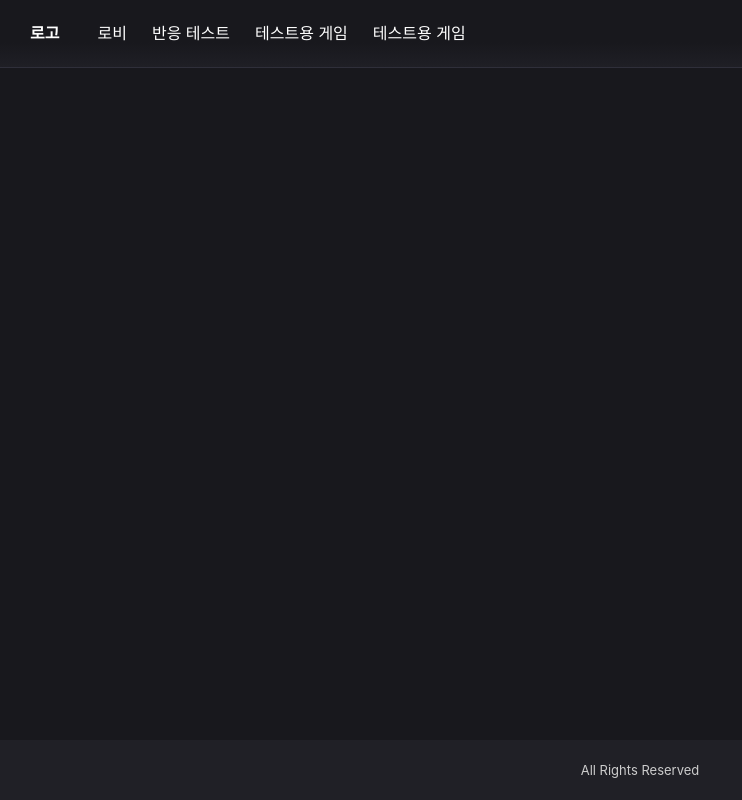
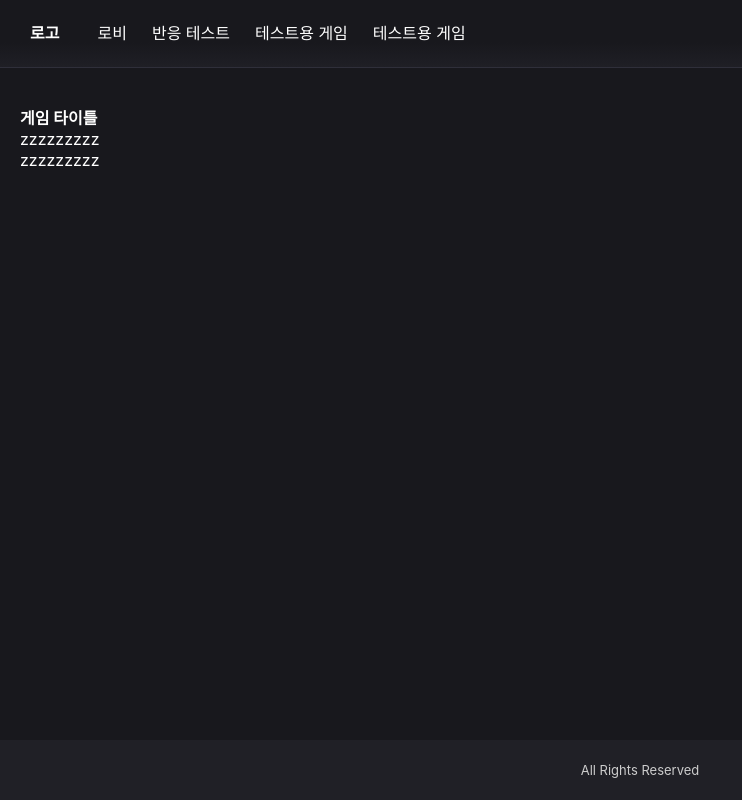
Before and after one commit to ddoniddoni/minigame, a Next.js app: page /lobby in a window 1280 px wide. Shown: the whole page, without its empty margins (0-742 px from the left). Built offline with nearby package versions, Linux system fonts and the light colour scheme.

Commit message:
[추가] 게임 룸 카드 진행 중

```diff
--- /dev/null
+++ b/app/(default-layout)/lobby/gameList.tsx
@@ -0,0 +1,18 @@
+import RoomGridView from './roomGridView';
+
+export default function GameList() {
+  //       if (isLoading || !data) {
+  //     return (
+  //       <ul className="list-rooms none">
+  //         <li>
+  //           <Loading block size="sm" />
+  //         </li>
+  //       </ul>
+  //     );
+  //   }
+  return (
+    <>
+      <RoomGridView />
+    </>
+  );
+}
--- a/app/(default-layout)/lobby/page.tsx
+++ b/app/(default-layout)/lobby/page.tsx
@@ -1,3 +1,14 @@
+import GameList from './gameList';
+
 export default function LobbyPage() {
-  return <div className="page-inner-contents"></div>;
+  return (
+    <div className="page-inner-contents page-game-list">
+      <header>
+        <div className="title">
+          <h1 className="lobby-title">게임 타이틀</h1>
+        </div>
+      </header>
+      <GameList />
+    </div>
+  );
 }
--- /dev/null
+++ b/app/(default-layout)/lobby/roomGridView.tsx
@@ -0,0 +1,53 @@
+'use client';
+import { useEffect, useState } from 'react';
+
+import { AnimatePresence, motion } from 'framer-motion';
+import GameCard from '@ui/@molecules/game-card/gameCard';
+
+type Room = {
+  key: number;
+  gamecode: string;
+};
+
+export default function RoomGridView() {
+  const [rooms, setRooms] = useState<Room[]>([]);
+  useEffect(() => {
+    setRooms([
+      {
+        key: 0,
+        gamecode: 'reaction',
+      },
+      {
+        key: 1,
+        gamecode: 'reaction2',
+      },
+    ]);
+  }, []);
+  return (
+    <AnimatePresence>
+      <motion.ul className={`list-rooms grid`} data-room-view={'grid'}>
+        {rooms.length > 0 ? (
+          <>
+            {rooms.map((item, index) => {
+              const { key, gamecode } = item;
+              return (
+                <motion.li
+                  key={`${gamecode}:${index}`}
+                  initial={{ opacity: 0, y: 100 }}
+                  animate={{ opacity: 1, y: 0 }}
+                  transition={{
+                    delay: index * 0.03,
+                  }}
+                >
+                  <GameCard />
+                </motion.li>
+              );
+            })}
+          </>
+        ) : (
+          <li className="none">방 없음</li>
+        )}
+      </motion.ul>
+    </AnimatePresence>
+  );
+}
--- a/app/assets/styles/@abstracts/_functions.scss
+++ b/app/assets/styles/@abstracts/_functions.scss
@@ -1,10 +1,6 @@
+@use 'sass:map';
 @use 'sass:math';
 
-/*
-	functions
-*/
-
-/* z-index */
 $z-layers: (
   'modal': 1000,
   'modaless': 900,
@@ -16,19 +12,22 @@ $z-layers: (
   'bottomless-pit': -10000,
 );
 
+// z-index 헬퍼
 @function z($layer) {
-  @if not map-has-key($z-layers, $layer) {
+  @if not map.has-key($z-layers, $layer) {
     @warn "No layer found for `#{$layer}` in $z-layers map. Property omitted.";
+    @return null; // 안전 가드
   }
 
-  @return map-get($z-layers, $layer);
+  @return map.get($z-layers, $layer);
 }
 
-/* rem */
+/* rem 변환 */
 @function rem($pixels, $context: 16) {
   @return #{math.div($pixels, $context)}rem;
 }
 
+/* em 변환 */
 @function em($pixels, $context: 16) {
   @return #{math.div($pixels, $context)}em;
 }
--- a/app/assets/styles/@abstracts/_mixins.scss
+++ b/app/assets/styles/@abstracts/_mixins.scss
@@ -1,6 +1,7 @@
 @use 'sass:math';
 @use 'sass:map';
 @use 'sass:meta';
+@use 'sass:string';
 
 @use '../@variables' as *;
 @use './functions' as *;
@@ -152,7 +153,7 @@ $breakpoints: (
   @if $raw-query {
     $query: if(
       meta.type-of($raw-query) == 'string',
-      unquote($raw-query),
+      string.unquote($raw-query),
       meta.inspect($raw-query)
     );
 
--- /dev/null
+++ b/app/assets/styles/@molecules/@room/_index.scss
@@ -0,0 +1,69 @@
+@keyframes shine {
+  0% {
+    opacity: 1;
+  }
+  40% {
+    opacity: 1;
+  }
+  100% {
+    left: 60%;
+    opacity: 0;
+  }
+}
+
+.game-card {
+  user-select: none;
+  overflow: hidden;
+  position: relative;
+  display: grid;
+  grid-template-columns: 1fr;
+  grid-template-rows: 1fr auto;
+  border-radius: 8px;
+  border: 1px solid #353535;
+  outline: 2px solid transparent;
+  background-color: #18181d;
+  box-shadow: 0px 4px 8px rgba(0, 0, 0, 0.99);
+  transition: all $default-duration;
+  &:hover {
+    z-index: z('default');
+    border-radius: 10px;
+    // border: 1px solid var(--gameActiveBorder);
+    outline: 2px solid var(--gameActiveBorder);
+    // box-shadow: 0 0 8px 8px var(--gameActiveColor);
+    box-shadow: 0 0 22px var(--gameActiveColor);
+    transform: scale(1.07);
+    min-height: 100%;
+    > .room-info {
+      visibility: hidden;
+    }
+    &[data-mobile-device='true'] {
+      > .room-info {
+        // display: none;
+        visibility: visible;
+      }
+    }
+    &[data-quickview='true'] {
+      > .room-info {
+        visibility: visible;
+      }
+    }
+
+    > .room-summary {
+      opacity: 0;
+      &::before {
+        animation: shine $default-duration;
+      }
+    }
+
+    > .room-realtime {
+      opacity: 1;
+    }
+  }
+
+  > .room-summary {
+    grid-column: 1 /2;
+    grid-row: 1 / 2;
+    aspect-ratio: 340 / 180;
+    transition: opacity $default-duration;
+  }
+}
--- /dev/null
+++ b/app/assets/styles/@molecules/_index.scss
@@ -0,0 +1 @@
+@forward './room';
--- /dev/null
+++ b/app/core/components/@molecules/game-card/gameCard.tsx
@@ -0,0 +1,9 @@
+export default function GameCard() {
+  return (
+    <>
+      <figure className="game-card">
+        <div className="room-summary">zzzzzzzzz</div>
+      </figure>
+    </>
+  );
+}
--- a/package.json
+++ b/package.json
@@ -18,6 +18,7 @@
     "@types/node": "^20",
     "@types/react": "^19",
     "@types/react-dom": "^19",
+    "framer-motion": "^12.23.24",
     "prettier": "^3.6.2",
     "sass": "^1.93.2",
     "typescript": "^5"
```
Also changed, not shown: 1 other file (tests, documents, lock files or other folders).
